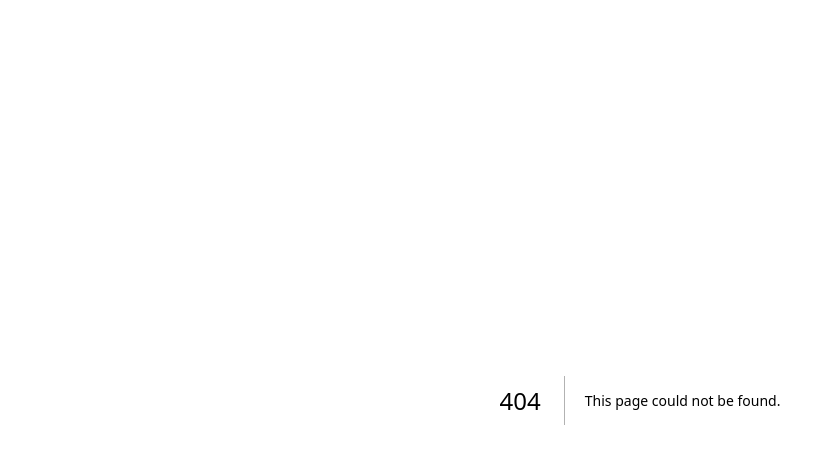
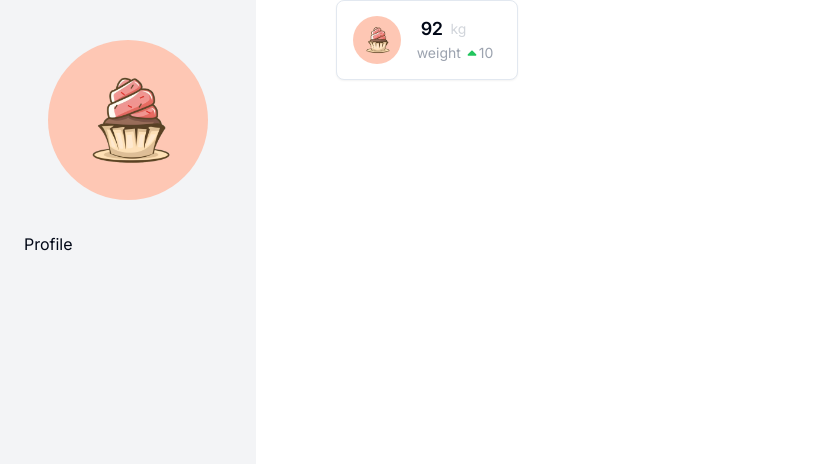
Before and after one commit to Muaibed/healthcare_provider_dashboard, a Next.js app in the folder healthcare_provider/: page /dashboard in a window 1280 px wide. Before the commit this address had no page. Shown: the top 464 px of the page, without its empty margins (0-818 px from the left). Built offline with nearby package versions, Linux system fonts and the light colour scheme.

Commit message:
designing the indicators card

```diff
--- /dev/null
+++ b/healthcare_provider/src/app/dashboard/layout.tsx
@@ -0,0 +1,27 @@
+import { RoundedImage } from "@/components/RoundedImage"
+import { Sidebar, SidebarItem } from "@/components/Sidebar"
+import Image from "next/image"
+
+export const metadata = {
+  title: 'Next.js',
+  description: 'Generated by Next.js',
+}
+
+export default function DashboardLayout({
+  children,
+}: {
+  children: React.ReactNode
+}) {
+  return ( <div className="flex gap-20">
+    <div className="flex-none">
+      <Sidebar>
+        <SidebarItem >
+          <RoundedImage imagePath="/logo1.png" width={160} height={160} />
+        </SidebarItem>
+        <SidebarItem>Profile</SidebarItem>
+      </Sidebar>
+    </div>
+      <div className="flex-grow">{children}</div>
+  </div>
+  )
+}
--- /dev/null
+++ b/healthcare_provider/src/app/dashboard/page.tsx
@@ -0,0 +1,60 @@
+import { RoundedImage } from "@/components/RoundedImage";
+import { Card, CardContent, CardDescription, CardHeader, CardTitle } from "@/components/ui/card";
+import { FaCaretUp } from "react-icons/fa6";
+import { FaCaretDown } from "react-icons/fa6";
+import { HiMinus } from "react-icons/hi";
+
+
+export const dynamic = "force-dynamic"
+
+export default function Dashboard() {
+  return (
+    <div className="space-x-4">
+    <div className="grid grid-cols-3 gap-4">
+        <DashboardCard width="w-3/5" height="h-20" title="92" subtitle="kg" body="weight"/>
+    </div>
+    </div>
+  )
+}
+
+type DashboardCardProps = {
+    width: string
+    height: string
+    title: string
+    subtitle: string
+    body: string
+}
+
+function DashboardCard({width, height, title, subtitle, body}: DashboardCardProps) {
+    return <Card className={`overflow-hidden ${width} ${height} flex`}>
+        <div className="flex ml-4">
+        <RoundedImage imagePath="/logo1.png" width={70} height={70} />
+        </div>
+        <div>
+    <CardHeader className="flex flex-row items-center space-y-0 mt-3.5 p-0 pl-5">
+        <CardTitle className="text-lg">{title}</CardTitle>
+        <CardDescription className="text-sm ml-2 text-gray-300" >{subtitle}</CardDescription>
+        </CardHeader>
+    <CardContent className="flex text-sm pl-4 text-gray-400">
+        <p className="pr-1">{body}</p>
+        <Indicator prev={10} current={20} />
+    </CardContent>
+        </div>
+</Card>
+}
+
+function Indicator({prev, current}: {prev: number, current: number}) {
+    if (current > prev) {
+        return <div className="flex">
+            <FaCaretUp className="text-green-500 mt-1"/>
+            <p>10</p>
+        </div>
+    } else if (current < prev) {
+        return <FaCaretDown className="text-red-500"/>
+    }
+
+    return <div className="flex">
+        <HiMinus className="text-gray-500 mt-1" />
+        <p className="">0</p>
+        </div>
+}
--- a/healthcare_provider/src/app/globals.css
+++ b/healthcare_provider/src/app/globals.css
@@ -2,32 +2,75 @@
   @tailwind components;
   @tailwind utilities;
 
+  @layer base {
     :root {
-  --foreground-rgb: 0, 0, 0;
-  --background-start-rgb: 214, 219, 220;
-  --background-end-rgb: 255, 255, 255;
+      --background: 0 0% 100%;
+      --foreground: 222.2 84% 4.9%;
+
+      --card: 0 0% 100%;
+      --card-foreground: 222.2 84% 4.9%;
+
+      --popover: 0 0% 100%;
+      --popover-foreground: 222.2 84% 4.9%;
+
+      --primary: 222.2 47.4% 11.2%;
+      --primary-foreground: 210 40% 98%;
+
+      --secondary: 210 40% 96.1%;
+      --secondary-foreground: 222.2 47.4% 11.2%;
+
+      --muted: 210 40% 96.1%;
+      --muted-foreground: 215.4 16.3% 46.9%;
+
+      --accent: 210 40% 96.1%;
+      --accent-foreground: 222.2 47.4% 11.2%;
+
+      --destructive: 0 84.2% 60.2%;
+      --destructive-foreground: 210 40% 98%;
+
+      --border: 214.3 31.8% 91.4%;
+      --input: 214.3 31.8% 91.4%;
+      --ring: 222.2 84% 4.9%;
+
+      --radius: 0.5rem;
     }
 
-@media (prefers-color-scheme: dark) {
-  :root {
-    --foreground-rgb: 255, 255, 255;
-    --background-start-rgb: 0, 0, 0;
-    --background-end-rgb: 0, 0, 0;
+    .dark {
+      --background: 222.2 84% 4.9%;
+      --foreground: 210 40% 98%;
+
+      --card: 222.2 84% 4.9%;
+      --card-foreground: 210 40% 98%;
+
+      --popover: 222.2 84% 4.9%;
+      --popover-foreground: 210 40% 98%;
+
+      --primary: 210 40% 98%;
+      --primary-foreground: 222.2 47.4% 11.2%;
+
+      --secondary: 217.2 32.6% 17.5%;
+      --secondary-foreground: 210 40% 98%;
+
+      --muted: 217.2 32.6% 17.5%;
+      --muted-foreground: 215 20.2% 65.1%;
+
+      --accent: 217.2 32.6% 17.5%;
+      --accent-foreground: 210 40% 98%;
+
+      --destructive: 0 62.8% 30.6%;
+      --destructive-foreground: 210 40% 98%;
+
+      --border: 217.2 32.6% 17.5%;
+      --input: 217.2 32.6% 17.5%;
+      --ring: 212.7 26.8% 83.9%;
     }
   }
 
+  @layer base {
+    * {
+      @apply border-border;
+    }
     body {
-  color: rgb(var(--foreground-rgb));
-  background: linear-gradient(
-      to bottom,
-      transparent,
-      rgb(var(--background-end-rgb))
-    )
-    rgb(var(--background-start-rgb));
-}
-
-@layer utilities {
-  .text-balance {
-    text-wrap: balance;
+      @apply bg-background text-foreground;
     }
   }
--- a/healthcare_provider/src/app/layout.tsx
+++ b/healthcare_provider/src/app/layout.tsx
@@ -1,8 +1,9 @@
 import type { Metadata } from "next";
 import { Inter } from "next/font/google";
 import "./globals.css";
+import { cn } from "@/lib/utils"
 
-const inter = Inter({ subsets: ["latin"] });
+const inter = Inter({ subsets: ["latin"], variable: "--font-sans", });
 
 export const metadata: Metadata = {
   title: "Create Next App",
@@ -16,7 +17,11 @@ export default function RootLayout({
 }>) {
   return (
     <html lang="en">
-      <body className={inter.className}>{children}</body>
+      <body className={cn(
+        "bg-background-500 min-h-screen font-sans antialiased",
+        inter.variable
+    )}>
+      {children}</body>
     </html>
   );
 }
--- /dev/null
+++ b/healthcare_provider/src/components/RoundedImage.tsx
@@ -0,0 +1,11 @@
+import Image from "next/image"
+
+export function RoundedImage({width, height, imagePath}: {width: number, height: number, imagePath: string}) {
+    return (
+        <div className="flex justify-center items-center">
+            <div className="rounded-full overflow-hidden">
+            <Image src={imagePath} alt="Image" height={height} width={width} className="object-cover" />
+            </div>
+        </div>
+    )
+}
--- /dev/null
+++ b/healthcare_provider/src/components/Sidebar.tsx
@@ -0,0 +1,11 @@
+"use client"
+
+import { ReactNode } from "react";
+
+export function Sidebar({ children }: { children: ReactNode}) {
+    return <div className="w-64 h-screen bg-gray-100 p-4">{children}</div>
+}
+
+export function SidebarItem({ children }: { children: ReactNode }) {
+    return <div className="my-4 cursor-pointer hover:bg-gray-200 p-2">{children}</div>
+}
--- /dev/null
+++ b/healthcare_provider/src/components/ui/card.tsx
@@ -0,0 +1,79 @@
+import * as React from "react"
+
+import { cn } from "@/lib/utils"
+
+const Card = React.forwardRef<
+  HTMLDivElement,
+  React.HTMLAttributes<HTMLDivElement>
+>(({ className, ...props }, ref) => (
+  <div
+    ref={ref}
+    className={cn(
+      "rounded-lg border bg-card text-card-foreground shadow-sm",
+      className
+    )}
+    {...props}
+  />
+))
+Card.displayName = "Card"
+
+const CardHeader = React.forwardRef<
+  HTMLDivElement,
+  React.HTMLAttributes<HTMLDivElement>
+>(({ className, ...props }, ref) => (
+  <div
+    ref={ref}
+    className={cn("flex flex-col space-y-1.5 p-6", className)}
+    {...props}
+  />
+))
+CardHeader.displayName = "CardHeader"
+
+const CardTitle = React.forwardRef<
+  HTMLParagraphElement,
+  React.HTMLAttributes<HTMLHeadingElement>
+>(({ className, ...props }, ref) => (
+  <h3
+    ref={ref}
+    className={cn(
+      "text-2xl font-semibold leading-none tracking-tight",
+      className
+    )}
+    {...props}
+  />
+))
+CardTitle.displayName = "CardTitle"
+
+const CardDescription = React.forwardRef<
+  HTMLParagraphElement,
+  React.HTMLAttributes<HTMLParagraphElement>
+>(({ className, ...props }, ref) => (
+  <p
+    ref={ref}
+    className={cn("text-sm text-muted-foreground", className)}
+    {...props}
+  />
+))
+CardDescription.displayName = "CardDescription"
+
+const CardContent = React.forwardRef<
+  HTMLDivElement,
+  React.HTMLAttributes<HTMLDivElement>
+>(({ className, ...props }, ref) => (
+  <div ref={ref} className={cn("p-6 pt-0", className)} {...props} />
+))
+CardContent.displayName = "CardContent"
+
+const CardFooter = React.forwardRef<
+  HTMLDivElement,
+  React.HTMLAttributes<HTMLDivElement>
+>(({ className, ...props }, ref) => (
+  <div
+    ref={ref}
+    className={cn("flex items-center p-6 pt-0", className)}
+    {...props}
+  />
+))
+CardFooter.displayName = "CardFooter"
+
+export { Card, CardHeader, CardFooter, CardTitle, CardDescription, CardContent }
--- /dev/null
+++ b/healthcare_provider/src/lib/utils.ts
@@ -0,0 +1,6 @@
+import { type ClassValue, clsx } from "clsx"
+import { twMerge } from "tailwind-merge"
+
+export function cn(...inputs: ClassValue[]) {
+  return twMerge(clsx(inputs))
+}
--- a/healthcare_provider/tailwind.config.ts
+++ b/healthcare_provider/tailwind.config.ts
@@ -1,20 +1,84 @@
-import type { Config } from "tailwindcss";
+import type { Config } from "tailwindcss"
+import { fontFamily } from "tailwindcss/defaultTheme"
 
-const config: Config = {
+const config = {
+  darkMode: ["class"],
   content: [
-    "./src/pages/**/*.{js,ts,jsx,tsx,mdx}",
-    "./src/components/**/*.{js,ts,jsx,tsx,mdx}",
-    "./src/app/**/*.{js,ts,jsx,tsx,mdx}",
-  ],
+    './pages/**/*.{ts,tsx}',
+    './components/**/*.{ts,tsx}',
+    './app/**/*.{ts,tsx}',
+    './src/**/*.{ts,tsx}',
+	],
+  prefix: "",
   theme: {
+    container: {
+      center: true,
+      padding: "2rem",
+      screens: {
+        "2xl": "1400px",
+      },
+    },
     extend: {
-      backgroundImage: {
-        "gradient-radial": "radial-gradient(var(--tw-gradient-stops))",
-        "gradient-conic":
-          "conic-gradient(from 180deg at 50% 50%, var(--tw-gradient-stops))",
+      fontFamily: {
+        sans: ["var(--font-sans)", ...fontFamily.sans],
+      },
+      colors: {
+        border: "hsl(var(--border))",
+        input: "hsl(var(--input))",
+        ring: "hsl(var(--ring))",
+        background: "hsl(var(--background))",
+        foreground: "hsl(var(--foreground))",
+        primary: {
+          DEFAULT: "hsl(var(--primary))",
+          foreground: "hsl(var(--primary-foreground))",
+        },
+        secondary: {
+          DEFAULT: "hsl(var(--secondary))",
+          foreground: "hsl(var(--secondary-foreground))",
+        },
+        destructive: {
+          DEFAULT: "hsl(var(--destructive))",
+          foreground: "hsl(var(--destructive-foreground))",
+        },
+        muted: {
+          DEFAULT: "hsl(var(--muted))",
+          foreground: "hsl(var(--muted-foreground))",
+        },
+        accent: {
+          DEFAULT: "hsl(var(--accent))",
+          foreground: "hsl(var(--accent-foreground))",
+        },
+        popover: {
+          DEFAULT: "hsl(var(--popover))",
+          foreground: "hsl(var(--popover-foreground))",
+        },
+        card: {
+          DEFAULT: "hsl(var(--card))",
+          foreground: "hsl(var(--card-foreground))",
+        },
+      },
+      borderRadius: {
+        lg: "var(--radius)",
+        md: "calc(var(--radius) - 2px)",
+        sm: "calc(var(--radius) - 4px)",
+      },
+      keyframes: {
+        "accordion-down": {
+          from: { height: "0" },
+          to: { height: "var(--radix-accordion-content-height)" },
+        },
+        "accordion-up": {
+          from: { height: "var(--radix-accordion-content-height)" },
+          to: { height: "0" },
+        },
+      },
+      animation: {
+        "accordion-down": "accordion-down 0.2s ease-out",
+        "accordion-up": "accordion-up 0.2s ease-out",
       },
     },
   },
-  plugins: [],
-};
-export default config;
+  plugins: [require("tailwindcss-animate")],
+} satisfies Config
+
+export default config
```
Also changed, not shown: healthcare_provider/package.json (+7 -1 lines), healthcare_provider/components.json (added), healthcare_provider/public/logo1.png (added), 1 other file (tests, documents, lock files or other folders). Lines whose indentation alone changed are shown as unchanged.
